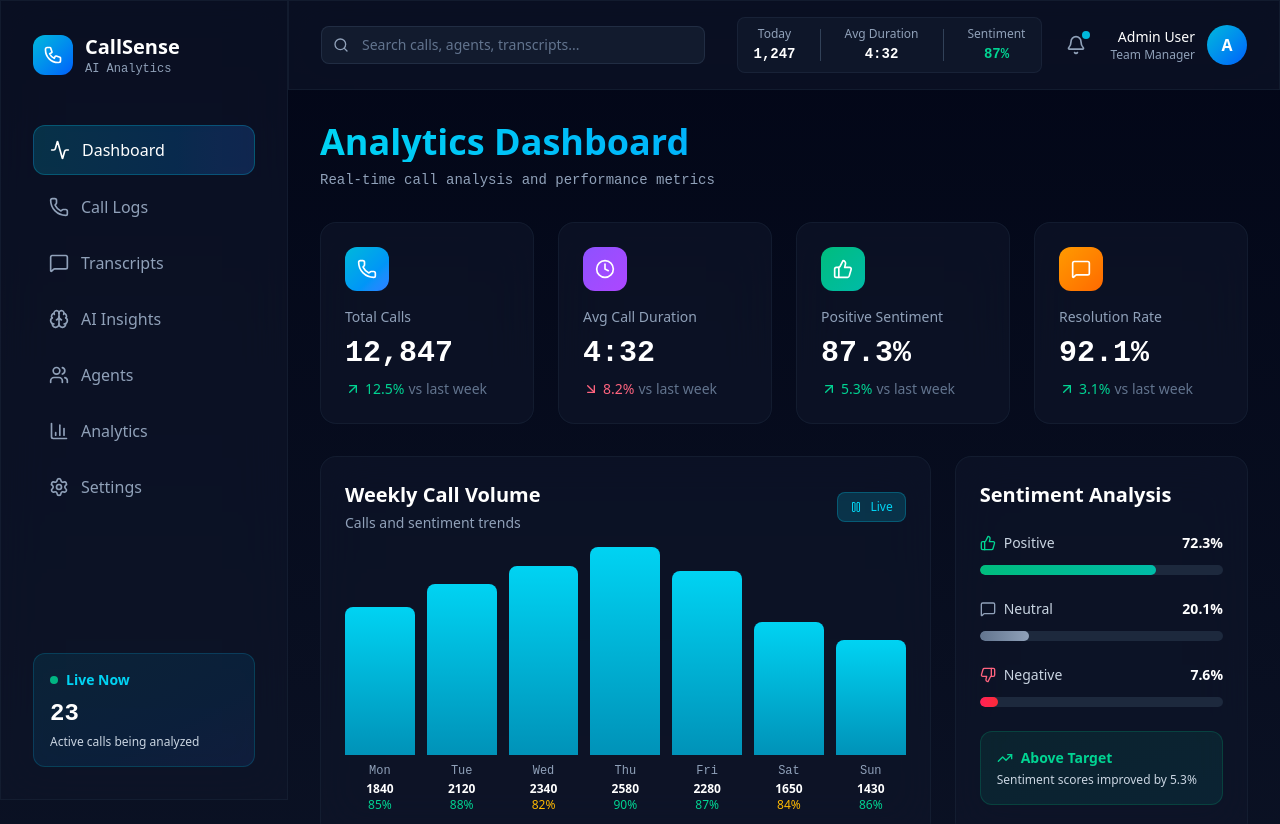
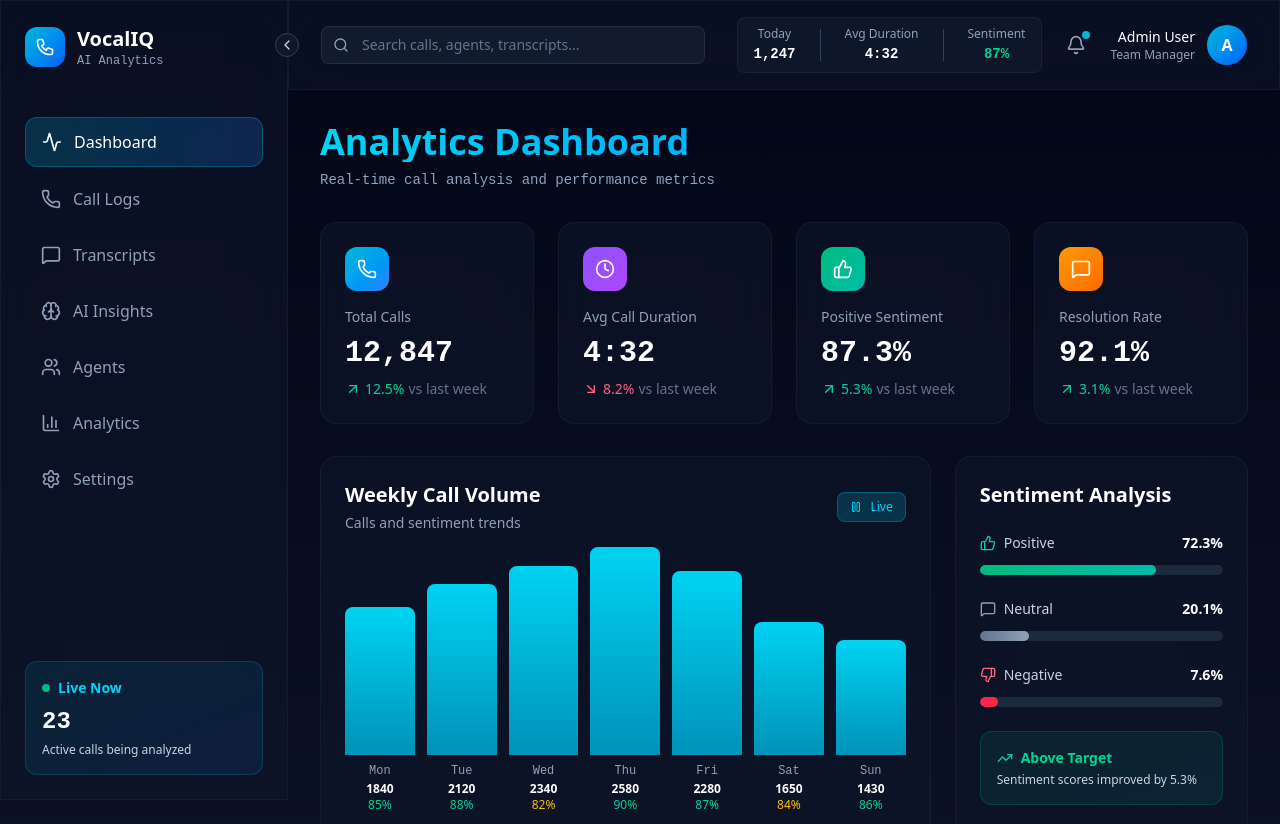
Before and after one commit to keanumanly/demo-portal-management, a Next.js app: page / in a window 1280 px wide. Shown: the top 824 px of the page. Built offline with nearby package versions, Linux system fonts and the light colour scheme.

Commit message:
add collapsable sidebar

```diff
--- /dev/null
+++ b/app/components/LayoutClient.tsx
@@ -0,0 +1,27 @@
+'use client';
+
+import { useState } from 'react';
+import Sidebar from '@/components/Sidebar';
+import Header from '@/components/Header';
+
+interface LayoutClientProps {
+  children: React.ReactNode;
+}
+
+export default function LayoutClient({ children }: LayoutClientProps) {
+  const [isCollapsed, setIsCollapsed] = useState(false);
+
+  const toggleSidebar = () => {
+    setIsCollapsed(!isCollapsed);
+  };
+
+  return (
+    <>
+      <Sidebar isCollapsed={isCollapsed} onToggleCollapse={toggleSidebar} />
+      <main className={isCollapsed ? 'ml-20' : 'ml-72'}>
+        <Header />
+        <div className='p-8'>{children}</div>
+      </main>
+    </>
+  );
+}
--- a/app/components/Sidebar.tsx
+++ b/app/components/Sidebar.tsx
@@ -1,27 +1,54 @@
 'use client';
-import React from 'react';
+import React, { useState } from 'react';
 import Link from 'next/link';
 import { usePathname } from 'next/navigation';
-import { LucideIcon } from 'lucide-react';
+import { ChevronLeft, ChevronRight } from 'lucide-react';
 import { navigationItems } from '@/lib/navigation';
 
-export default function Sidebar() {
+interface SidebarProps {
+  isCollapsed: boolean;
+  onToggleCollapse: () => void;
+}
+
+export default function Sidebar({ isCollapsed, onToggleCollapse }: SidebarProps) {
   const pathname = usePathname();
 
   return (
-    <aside className="fixed left-0 top-0 h-full w-72 glass-effect border-r border-slate-800/50 z-50">
-      <div className="flex flex-col h-full p-8">
-        {/* Logo */}
+    <aside className={`
+      fixed left-0 top-0 h-full z-50
+      glass-effect border-r border-slate-800/50
+      transition-all duration-300
+      ${isCollapsed ? 'w-20' : 'w-72'}`}>
+      <div className="flex flex-col h-full p-6">
+
         <div className="flex items-center gap-3 mb-12">
             <div className="relative w-10 h-10 rounded-xl bg-gradient-to-br from-cyan-500 to-blue-600 flex items-center justify-center">
-            <svg className="w-5 h-5 text-white" fill="none" viewBox="0 0 24 24" stroke="currentColor">
+              <svg className="w-8 h-5 text-white" fill="none" viewBox="0 0 24 24" stroke="currentColor">
                 <path strokeLinecap="round" strokeLinejoin="round" strokeWidth={2} d="M3 5a2 2 0 012-2h3.28a1 1 0 01.948.684l1.498 4.493a1 1 0 01-.502 1.21l-2.257 1.13a11.042 11.042 0 005.516 5.516l1.13-2.257a1 1 0 011.21-.502l4.493 1.498a1 1 0 01.684.949V19a2 2 0 01-2 2h-1C9.716 21 3 14.284 3 6V5z" />
               </svg>
             </div>
+          {!isCollapsed ?
+          <>
             <div>
-            <h1 className="text-xl font-bold text-white">CallSense</h1>
+              <h1 className="text-xl font-bold text-white">VocalIQ</h1>
               <p className="text-xs text-slate-400 font-mono">AI Analytics</p>
             </div>
+          </>
+          : <></>}
+
+          <button
+            onClick={() => onToggleCollapse()}
+            className="absolute -right-3 top-8 w-6 h-6 rounded-full
+              bg-slate-900 border border-slate-700
+              flex items-center justify-center
+              text-slate-300 hover:text-white"
+          >
+            {isCollapsed ? (
+              <ChevronRight className="w-4 h-4" />
+            ) : (
+              <ChevronLeft className="w-4 h-4" />
+            )}
+          </button>
         </div>
 
         {/* Navigation */}
@@ -35,8 +62,8 @@ export default function Sidebar() {
                 key={idx}
                 href={item.href}
                 className={`
-                  w-full flex items-center gap-3 px-4 py-3 rounded-xl
-                  transition-all duration-200
+                  flex items-center rounded-xl transition-all
+                  ${isCollapsed ? 'justify-center px-4 py-3' : 'gap-3 px-4 py-3'}
                   ${isActive
                     ? 'bg-gradient-to-r from-cyan-500/20 to-blue-500/20 text-white border border-cyan-500/30'
                     : 'text-slate-400 hover:text-white hover:bg-slate-800/40'
@@ -44,13 +71,14 @@ export default function Sidebar() {
                 `}
               >
                 <Icon className="w-5 h-5 flex-shrink-0" />
-                <span className="font-medium">{item.label}</span>
+                {!isCollapsed && <span className="font-medium">{item.label}</span>}
               </Link>
             );
           })}
         </nav>
 
         {/* Live Stats Card */}
+        {!isCollapsed &&
         <div className="mt-auto p-4 rounded-xl bg-gradient-to-br from-cyan-500/10 to-blue-500/10 border border-cyan-500/20">
           <div className="flex items-center gap-2 mb-2">
             <div className="w-2 h-2 bg-emerald-400 rounded-full animate-pulse" />
@@ -59,6 +87,7 @@ export default function Sidebar() {
           <p className="text-2xl font-bold text-white font-mono mb-1">23</p>
           <p className="text-xs text-slate-300">Active calls being analyzed</p>
         </div>
+        }
       </div>
     </aside>
   );
--- a/app/layout.tsx
+++ b/app/layout.tsx
@@ -1,7 +1,7 @@
+
 import React from 'react';
 import type { Metadata } from "next";
-import Sidebar from '@/components/Sidebar';
-import Header from '@/components/Header';
+import LayoutClient from '@/components/LayoutClient';
 import "./globals.css";
 
 export const metadata: Metadata = {
@@ -14,16 +14,11 @@ export default function RootLayout({
 }: Readonly<{
   children: React.ReactNode;
 }>) {
+
   return (
     <html lang="en">
       <body className={`min-h-screen bg-gradient-to-br from-slate-950 via-slate-900 to-slate-950`} >
-        <Sidebar />
-        <main className="ml-72">
-          <Header />
-          <div className="p-8">
-            {children}
-          </div>
-        </main>
+        <LayoutClient>{children}</LayoutClient>
       </body>
     </html>
   );
```
Lines whose indentation alone changed are shown as unchanged.
